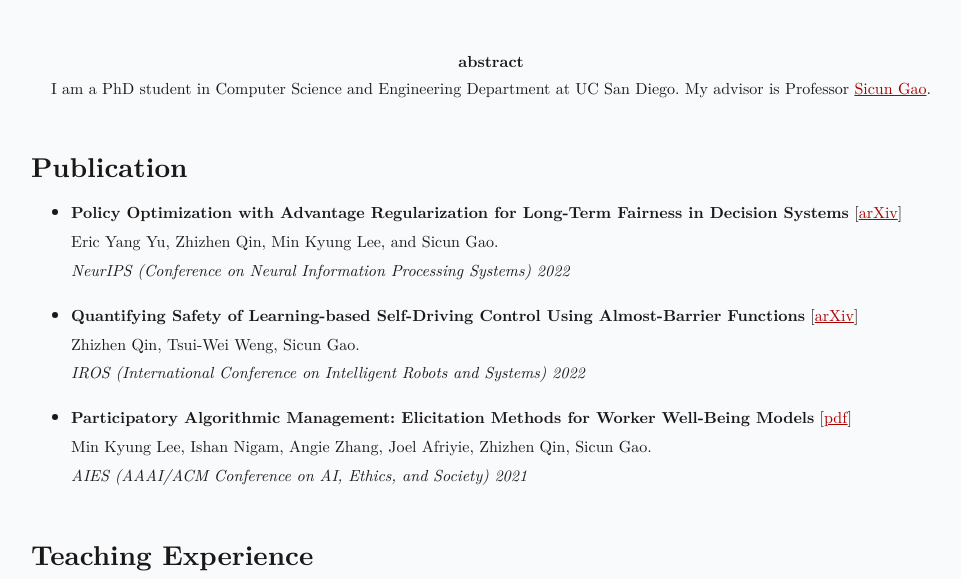
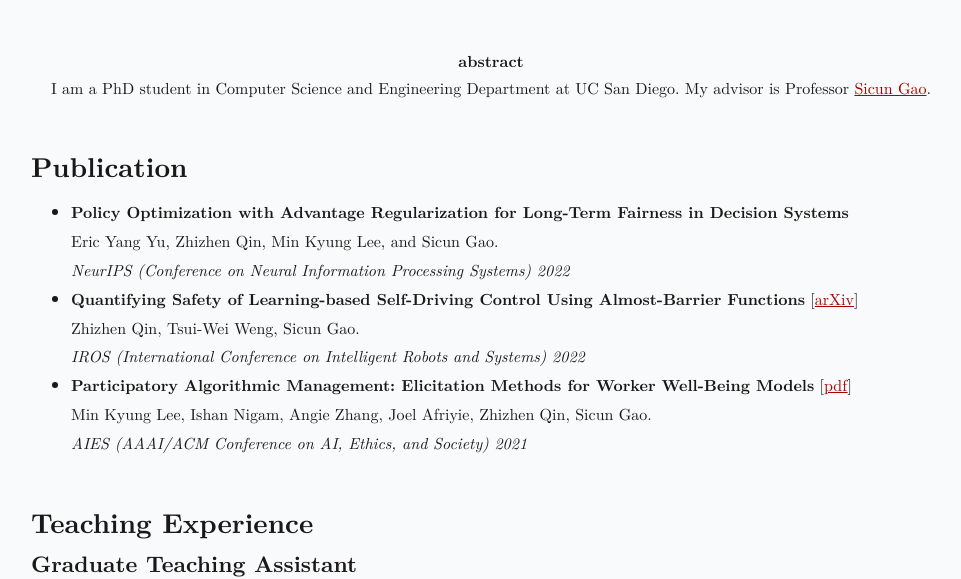
Before and after one commit to ZhizhenQin/ZhizhenQin.github.io, a website: page index.html in a window 1280 px wide. Shown: the part 142-721 px from the top of the page, without its empty margins (149-1110 px from the left). Drawn offline with Linux system fonts and the light colour scheme.

Commit message:
remove link for NeurIPS;

```diff
--- a/index.html
+++ b/index.html
@@ -26,21 +26,17 @@
 
 		<ul>
 			<li>
-				<b>Policy Optimization with Advantage Regularization for Long-Term Fairness in Decision Systems</b> [<a href='https://arxiv.org/abs/2207.13891'>arXiv</a>] <br>
+				<b>Policy Optimization with Advantage Regularization for Long-Term Fairness in Decision Systems</b> <br>
 				Eric Yang Yu, Zhizhen Qin, Min Kyung Lee, and Sicun Gao. <br>
 				<i>NeurIPS (Conference on Neural Information Processing Systems) 2022</i>
 			</li>
-		</ul>
 
-		<ul>
 			<li>
 				<b>Quantifying Safety of Learning-based Self-Driving Control Using Almost-Barrier Functions</b> [<a href='https://arxiv.org/abs/2207.13891'>arXiv</a>] <br>
 				Zhizhen Qin, Tsui-Wei Weng, Sicun Gao. <br>
 				<i>IROS (International Conference on Intelligent Robots and Systems) 2022</i>
 			</li>
-		</ul>
 
-		<ul>
 			<li>
 				<b>Participatory Algorithmic Management: Elicitation Methods for Worker Well-Being Models</b>  [<a href='http://minlee.net/materials/Publication/2021-ParticipatoryWorkerWell-Being.pdf'>pdf</a>] <br>
 				Min Kyung Lee, Ishan Nigam, Angie Zhang, Joel Afriyie, Zhizhen Qin, Sicun Gao. <br>
```
